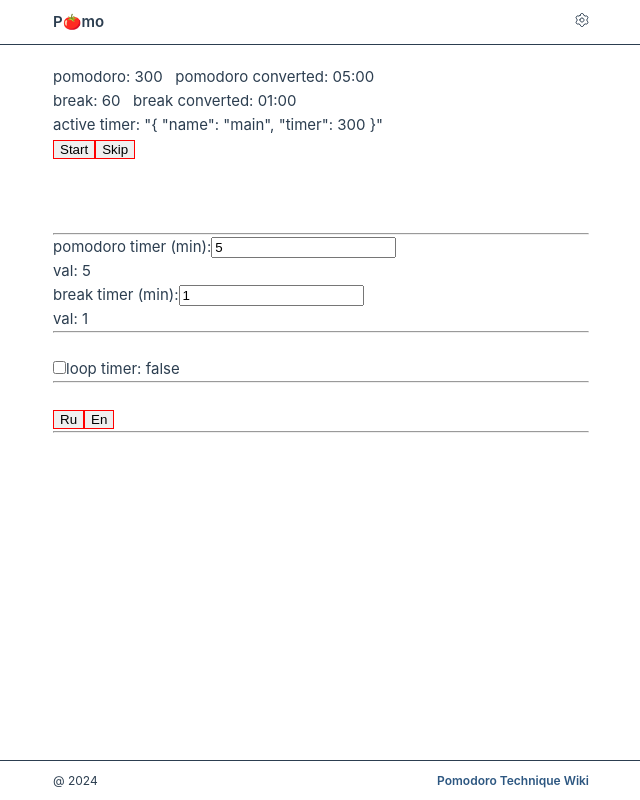
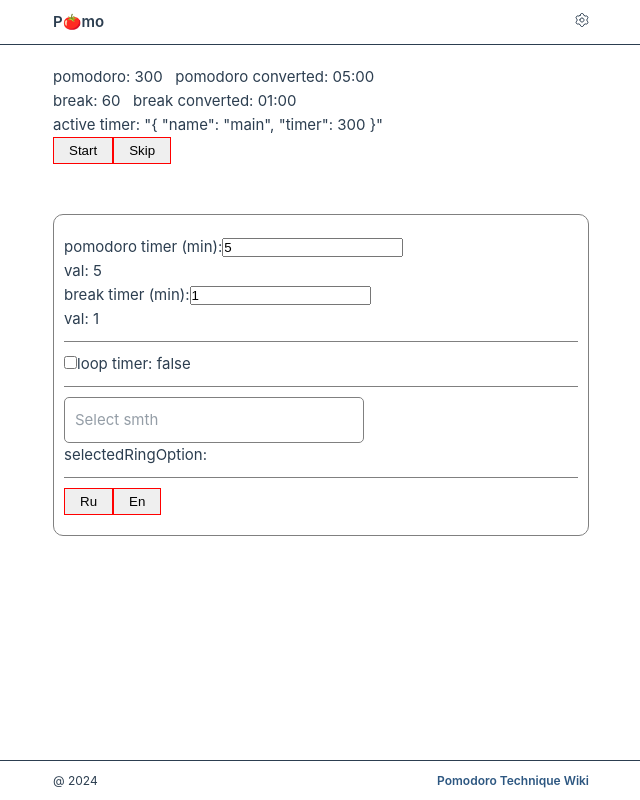
Before and after one commit to yygthb/pomo, a Vue app: page / in a window 1280 px wide. Shown: the whole page, without its empty margins (319-959 px from the left). Built offline with nearby package versions, Linux system fonts and the light colour scheme.

Commit message:
feat: select component

```diff
--- a/src/assets/main.css
+++ b/src/assets/main.css
@@ -1,4 +1,11 @@
 @import './base.css';
+
+*,
+*::before,
+*::after {
+  margin: 0;
+  padding: 0;
+}
 
 .container {
   max-width: 600px;
@@ -7,7 +14,8 @@
   font-weight: normal;
 }
 
-a, button {
+a,
+button {
   cursor: pointer;
 }
 
@@ -21,6 +29,10 @@ a:hover {
   text-decoration: underline;
 }
 
+li {
+  list-style: none;
+}
+
 @media screen and (max-width: 480px) {
   .container {
     padding: 0 1rem;
--- a/src/components/Main.vue
+++ b/src/components/Main.vue
@@ -3,8 +3,10 @@ import { computed, ref, watch } from "vue";
 import { i18n } from "../config/i18n";
 import { lessThanTenMod } from "../helpers/lessThanTenMod";
 import AppButton from "./ui/AppButton.vue";
+import AppSelect from "./ui/AppSelect.vue";
 import AppCheckbox from "./ui/AppCheckbox.vue";
 import BellSound from "../assets/audio/bell.mp3";
+
 
 const mainTimerConfiguredVal = ref(5);
 const mainTimer = ref(mainTimerConfiguredVal.value * 60);
@@ -16,7 +18,13 @@ const activeTimer = ref({
   timer: mainTimer, // ['mainTimer', 'breakTimer'];
 });
 const isTimerLooped = ref(false);
-// const isTimerLooped = ref(false);
+const ringOptions = ref([
+  { name: "option val 1", value: "opt1" },
+  { name: "option val 2", value: "opt2" },
+  { name: "option val 3", value: "opt3" },
+  { name: "option val 4", value: "opt4" },
+]);
+const selectedRingOption = ref(null);
 var timerInterval;
 
 watch(mainTimerConfiguredVal, () => {
@@ -84,7 +92,7 @@ function ringTheBell(sound) {
   // note.addEventListener("canplaythrough", () => {
   //   note.play();
   // });
-  console.log('ring the bell')
+  console.log("ring the bell");
 }
 
 const mainTimerConverted = computed(() => {
@@ -134,10 +142,6 @@ function setI18nLocale(locale) {
       </div>
 
       <div class="modal">
-        <br />
-        <br />
-        <br />
-        <hr />
         <div class="config">
           <div class="config-item">
             <label for="">pomodoro timer (min):</label>
@@ -156,22 +160,21 @@ function setI18nLocale(locale) {
               :disabled="isRunning"
             />
             <p>val: {{ breakTimerConfiguredVal }}</p>
-            <hr />
-            <br />
           </div>
 
           <div class="config-item">
             <AppCheckbox v-model="isTimerLooped" />
             <span>loop timer: {{ isTimerLooped }}</span>
-            <hr />
-            <br />
+          </div>
+
+          <div class="config-item">
+            <AppSelect :options="ringOptions" v-model="selectedRingOption" />
+            <p>selectedRingOption: {{ selectedRingOption }}</p>
           </div>
 
           <div class="config-item">
             <AppButton :text="'Ru'" @click="setI18nLocale('ru')" />
             <AppButton :text="'En'" @click="setI18nLocale('en')" />
-            <hr />
-            <br />
           </div>
         </div>
       </div>
@@ -179,9 +182,26 @@ function setI18nLocale(locale) {
   </main>
 </template>
 
-<style scoped>
+<style scoped lang="scss">
 .main {
   padding: 20px 0;
 }
+
+.pomodoro-container {
+  margin-bottom: 50px;
+}
+
+.config {
+  padding: 10px;
+  border: 1px solid gray;
+  border-radius: 10px;
+
+  &-item {
+    padding: 10px 0;
+
+    & ~ .config-item {
+      border-top: 1px solid gray;
+    }
+  }
+}
 </style>
-npm
--- a/src/components/ui/AppButton.vue
+++ b/src/components/ui/AppButton.vue
@@ -13,6 +13,7 @@ defineProps({
 
 <style lang="scss" scoped>
 button {
+  padding: 5px 15px;
   border: 1px solid red;
 }
 </style>
--- /dev/null
+++ b/src/components/ui/AppSelect.vue
@@ -0,0 +1,123 @@
+<script setup>
+import {
+  computed,
+  defineProps,
+  defineEmits,
+  ref,
+  onMounted,
+  onBeforeUnmount,
+} from "vue";
+
+const props = defineProps({
+  options: {
+    type: Array,
+    required: true,
+  },
+  placeholder: {
+    type: String,
+    default: "Select smth",
+  },
+  modelValue: {
+    default: null,
+  },
+});
+
+onMounted(() => {
+  window.addEventListener("click", closeSelect);
+});
+
+onBeforeUnmount(() => {
+  window.removeEventListener("click", closeSelect);
+});
+
+const selectEmit = defineEmits(["update:modelValue"]);
+
+const selectedValue = ref(null);
+const isOpen = ref(false);
+const select = ref(null);
+
+const mappedSelectedValue = computed(() => {
+  return selectedValue.value.name || selectedValue.value;
+});
+
+function onOptionClick(option) {
+  selectedValue.value = option;
+  selectEmit("update:modelValue", option);
+  isOpen.value = false;
+}
+
+function closeSelect(el) {
+  if (!select.value.contains(el.target)) {
+    isOpen.value = false;
+  }
+}
+</script>
+
+<template>
+  <div class="select-container" ref="select">
+    <div class="select-value" @click="isOpen = !isOpen">
+      <span v-if="selectedValue">{{ mappedSelectedValue }}</span>
+      <span v-else class="placeholder">{{ placeholder }}</span>
+    </div>
+    <transition name="fade">
+      <ul v-if="isOpen" class="select-options">
+        <li
+          v-for="(option, idx) in options"
+          :key="idx"
+          class="select-option"
+          @click="onOptionClick(option)"
+          >
+          {{ option.name }}
+        </li>
+      </ul>
+    </transition>
+  </div>
+</template>
+
+<style lang="scss" scoped>
+.select-container {
+  position: relative;
+  width: 300px;
+  cursor: pointer;
+}
+
+.select-value {
+  padding: 10px;
+  border: 1px solid gray;
+  border-radius: 5px;
+
+  .placeholder {
+    opacity: 0.5;
+  }
+}
+
+.select-options {
+  position: absolute;
+  z-index: 1;
+  left: 0;
+  top: calc(100% + 2px);
+  width: 100%;
+  margin-top: 2px;
+  border: 1px solid gray;
+  border-radius: 3px;
+  background-color: #fff;
+}
+
+.select-option {
+  padding: 10px;
+
+  &:hover {
+    background-color: lightgray;
+  }
+}
+
+.fade-enter-active,
+.fade-leave-active {
+  transition: opacity 0.3s ease;
+}
+
+.fade-enter-from,
+.fade-leave-to {
+  opacity: 0;
+}
+</style>
```
